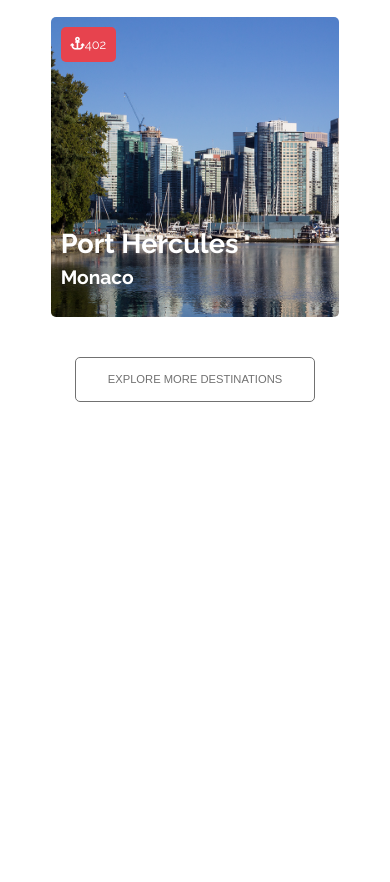
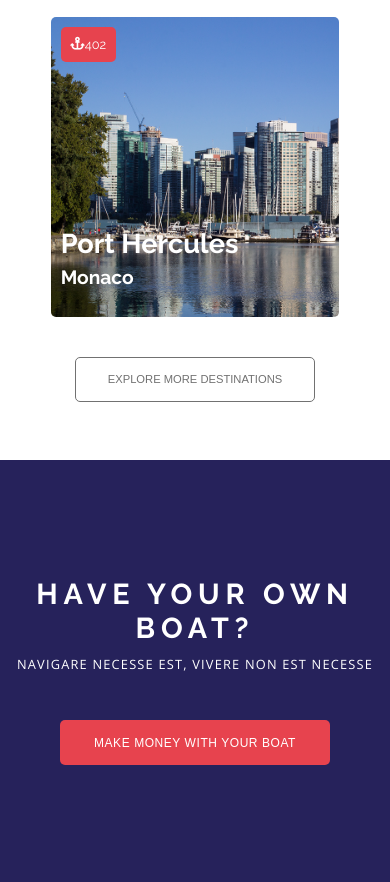
Before and after one commit to apensia914/nava, a plain HTML site: page index.html in a window 390 px wide. Shown: the part 2343-3225 px from the top of the page. Before the commit the page ends 2803 px from the top, so only its background shows below. Drawn offline with nearby package versions, Linux system fonts and the light colour scheme.

Commit message:
Subsection mobile completed

```diff
--- a/assets/css/style.scss
+++ b/assets/css/style.scss
@@ -634,6 +634,59 @@ button {
     }
 }
 
+/* Subsection Mobile */
+@media screen and (max-width: 768px) {
+    .sub {
+        max-width: 100%;
+        text-align: center;
+        text-transform: uppercase;
+        background-image: url('../images/background2@2x.png');
+        color: #fff;
+
+        .wrapper {
+            height: 50vh;
+            display: flex;
+            flex-direction: column;
+            justify-content: center;
+            align-items: center;
+
+            h1 {
+                font-family: 'Raleway', sans-serif;
+                letter-spacing: 5.8px;
+                font-size: 1.8rem;
+                padding-bottom: 8px;
+            }
+
+            h2 {
+                font-family: 'Open Sans', sans-serif;
+                font-weight: 300;
+                line-height: 22px;
+                letter-spacing: 1.2px;
+                font-size: .8rem;
+            }
+        }
+        .submitBtn {
+            margin-top: 45px;
+
+            button {
+                background-color: $base-color;
+                color: #fff;
+                text-transform: uppercase;
+                line-height: 22px;
+                letter-spacing: .56px;
+                font-size: .75rem;
+                width: 270px;
+                height: 45px;
+                border-radius: 5px;
+            }
+        }
+    }
+}
+
+/* Subsection (Tablet) */
+@media screen and (min-wdith: 768px) and (max-width: 1024px) {
+
+}
 
 /* Animation */
 @keyframes move_up {
--- a/index.html
+++ b/index.html
@@ -66,6 +66,21 @@
             </div>
         </div>
     </section>
+
+    <!-- Subsection -->
+    <section class="sub" id="sub">
+        <div class="wrapper">
+            <div class="section-title">
+                <h1>have your own boat?</h1>
+                <h2>navigare necesse est, vivere non est necesse</h2>
+            </div>
+            <div class="submitBtn">
+                <button>make money with your boat</button>
+            </div>
+        </div>
+    </section>
+
+
     <script src="https://kit.fontawesome.com/00dde58123.js" crossorigin="anonymous"></script>
 </body>
 </html>
```
Also changed, not shown: assets/css/style.css, assets/images/background2@2x.png (added), 1 other file.
